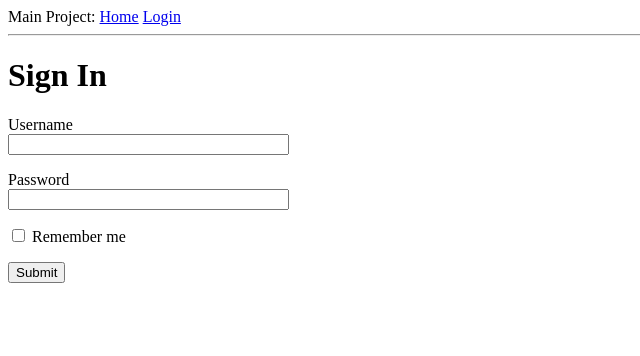
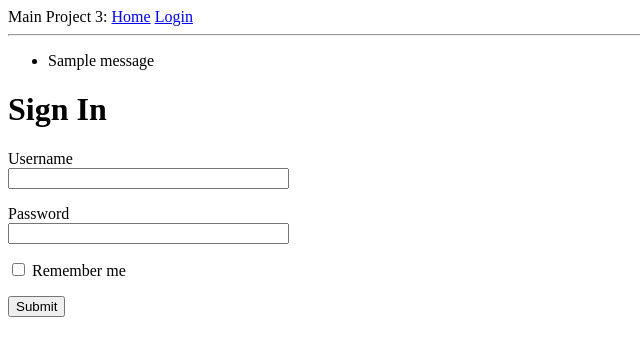
Before and after one commit to Su1tanA1bo/SWENG-Main-Project, a Python web app: template app/templates/login.html in a window 1280 px wide. Shown: the top 356 px of the page, without its empty margins (0-640 px from the left). Run offline with Jinja, Linux system fonts and the light colour scheme; the template is opened without the code that fills it: most values are stand-ins (such as "Sample title", 1, 10 or a date in 2020); one stand-in notice (Sample message) is shown; form fields are guessed from the names that the template uses.

Commit message:
Updated base.html to include flashed messages

```diff
--- a/app/templates/base.html
+++ b/app/templates/base.html
@@ -1,19 +1,27 @@
-<!doctype html>
 <html>
     <head>
-      {% if title %}
-      <title>{{ title }} - Main Project 3</title>
-      {% else %}
-      <title>Welcome to Main Project 3</title>
-      {% endif %}
+        {% if title %}
+        <title>{{ title }} - Main Project 3</title>
+        {% else %}
+        <title>Main Project 3</title>
+        {% endif %}
     </head>
     <body>
         <div>
-            Main Project:
+            Main Project 3:
             <a href="/index">Home</a>
             <a href="/login">Login</a>
         </div>
         <hr>
+        {% with messages = get_flashed_messages() %}
+        {% if messages %}
+        <ul>
+            {% for message in messages %}
+            <li>{{ message }}</li>
+            {% endfor %}
+        </ul>
+        {% endif %}
+        {% endwith %}
         {% block content %}{% endblock %}
     </body>
 </html>
```
